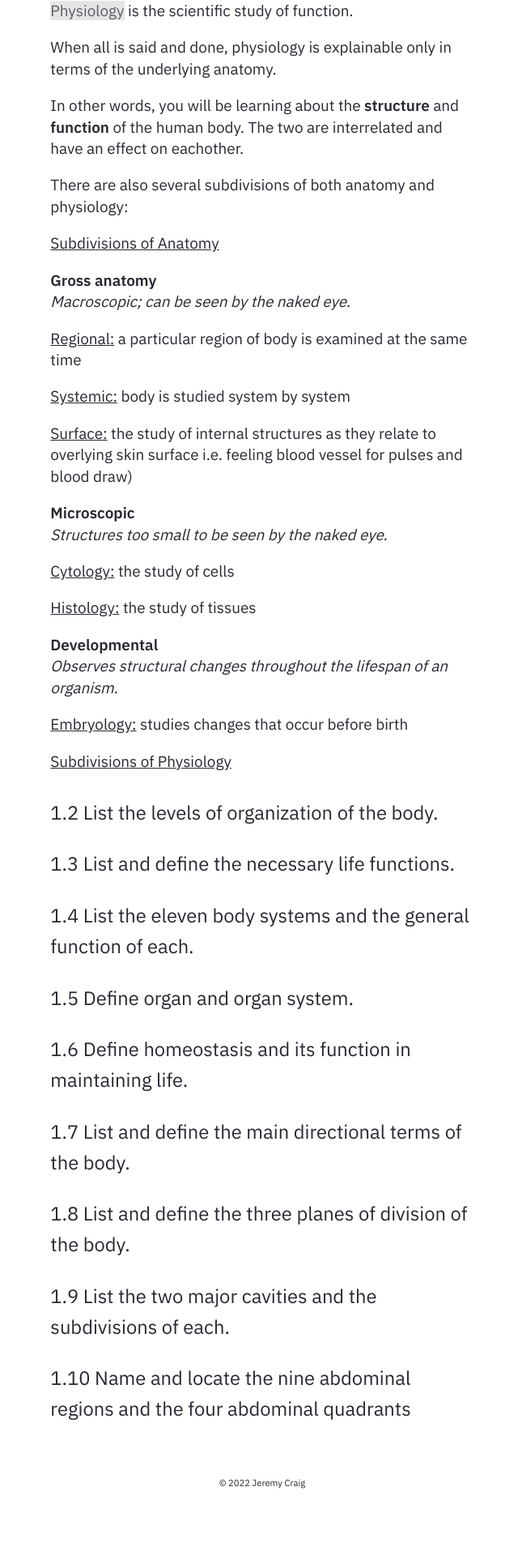
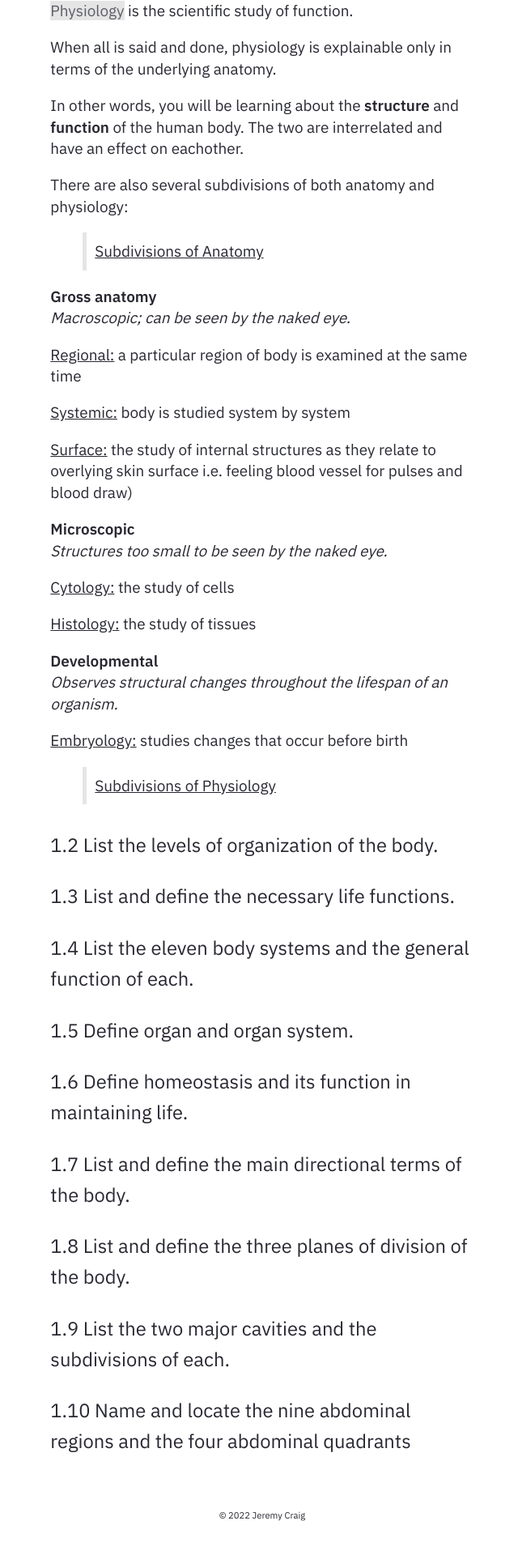
Before and after one commit to jeremycsaunders/jeremycsaunders.github.io, a Jekyll site: the page built from _notes/Public/PN1109 - Anatomy & Physiology.md, in a window 1280 px wide. Shown: the part 715-2635 px from the top of the page at 81% size, without its empty margins (316-956 px from the left). Built offline with Jekyll 4.4.1, drawn with Linux system fonts in a browser that asks for light colours; before the commit the page ends 2595 px from its top, so only the background shows below that.

```diff
--- a/_notes/Public/PN1109 - Anatomy & Physiology.md
+++ b/_notes/Public/PN1109 - Anatomy & Physiology.md
@@ -25,7 +25,7 @@ In other words, you will be learning about the **structure** and **function** of
 
 There are also several subdivisions of both anatomy and physiology:
 
-<u>Subdivisions of Anatomy</u>
+> <u>Subdivisions of Anatomy</u>
 
 **Gross anatomy**<br>
 *Macroscopic; can be seen by the naked eye.*
@@ -48,8 +48,7 @@ There are also several subdivisions of both anatomy and physiology:
 
 <u>Embryology:</u> studies changes that occur before birth
 
-
-<u>Subdivisions of Physiology</u>
+> <u>Subdivisions of Physiology</u>
 
 
 
```
